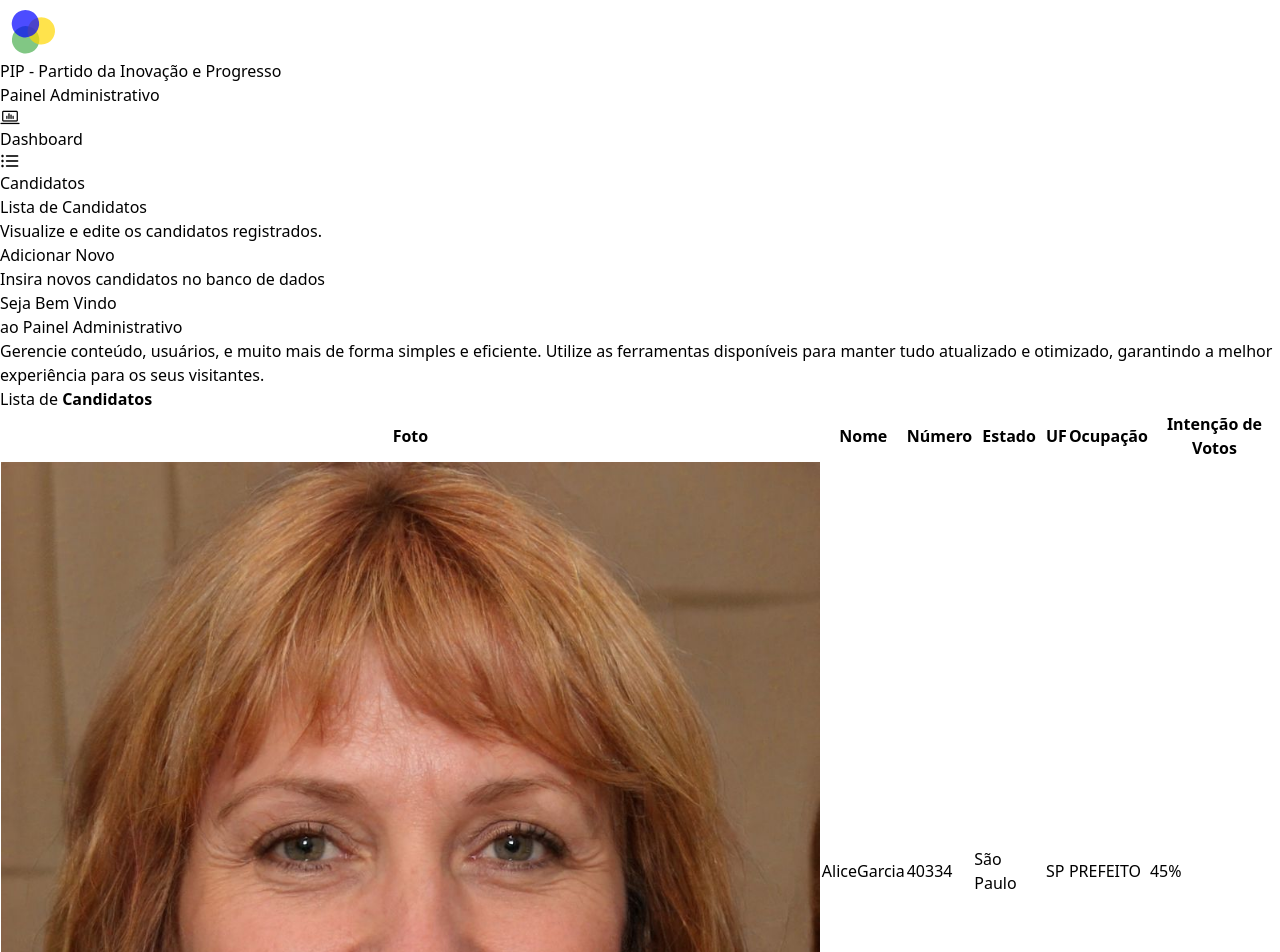
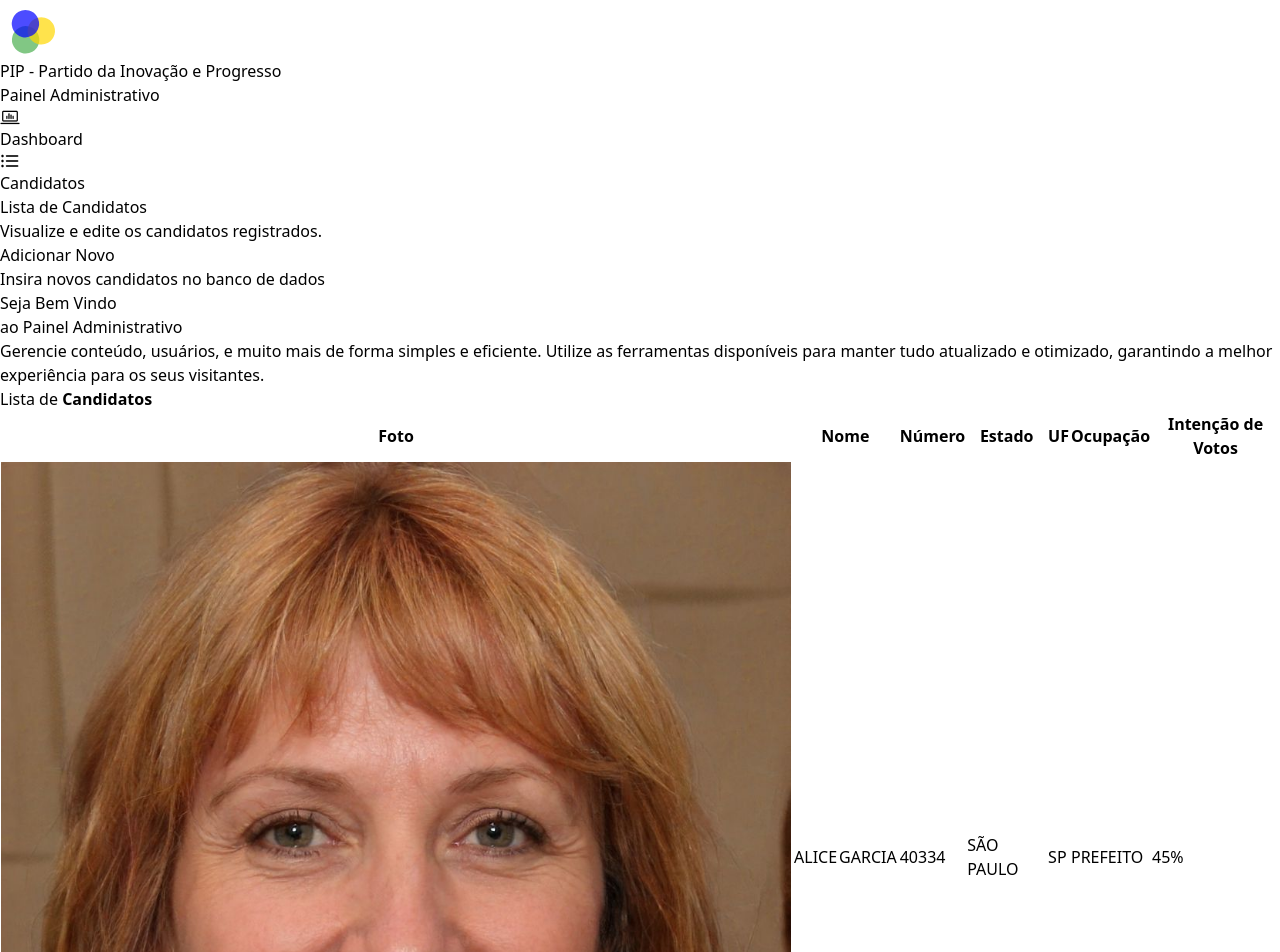
Before and after one commit to codingwithvm/pip, a React (Vite) app: page /admin/candidatos in a window 1280 px wide. Shown: the top 952 px of the page. Built offline with nearby package versions, Linux system fonts and the light colour scheme; no server answers; a web font is replaced by a local one.

Commit message:
refactor: add TextCell Element

```diff
--- a/src/components/admin/dashboard/AdminCandidateRow.tsx
+++ b/src/components/admin/dashboard/AdminCandidateRow.tsx
@@ -1,3 +1,7 @@
+const TextCell = ({ text, fontWeight }: { text: string, fontWeight: 'light' | 'medium' }) => (
+  <td className={`text-[14px] font-${fontWeight}`}>{text.toUpperCase()}</td>
+)
+
 export function AdminCandidateRow({ candidate }: { candidate: Candidate }) {
   return (
     <tr className="py-[20px]">
@@ -6,14 +10,14 @@ export function AdminCandidateRow({ candidate }: { candidate: Candidate }) {
       </td>
       <td>
         <div className="flex flex-col items-center text-[14px]">
-          <span className="font-light">{candidate.firstName}</span>
-          <span className="font-medium">{candidate.lastName}</span>
+          <TextCell text={candidate.firstName} fontWeight="light"/>
+          <TextCell text={candidate.lastName} fontWeight="medium"/>
         </div>
       </td>
-      <td className="text-[14px] font-medium">{candidate.number}</td>
-      <td className="text-[14px] font-light">{candidate.state}</td>
-      <td className="text-[14px] font-light">{candidate.uf}</td>
-      <td className="text-[14px] font-medium">{candidate.occupation}</td>
+      <TextCell text={candidate.number} fontWeight="medium"/>
+      <TextCell text={candidate.state} fontWeight="light"/>
+      <TextCell text={candidate.uf} fontWeight="light"/>
+      <TextCell text={candidate.occupation} fontWeight="medium"/>
       <td className="w-[200px]">
         <div className="w-full flex flex-col justify-center items-center">
           <span className="w-[100px] text-[14px] font-light">{candidate.voteIntention}%</span>
```
